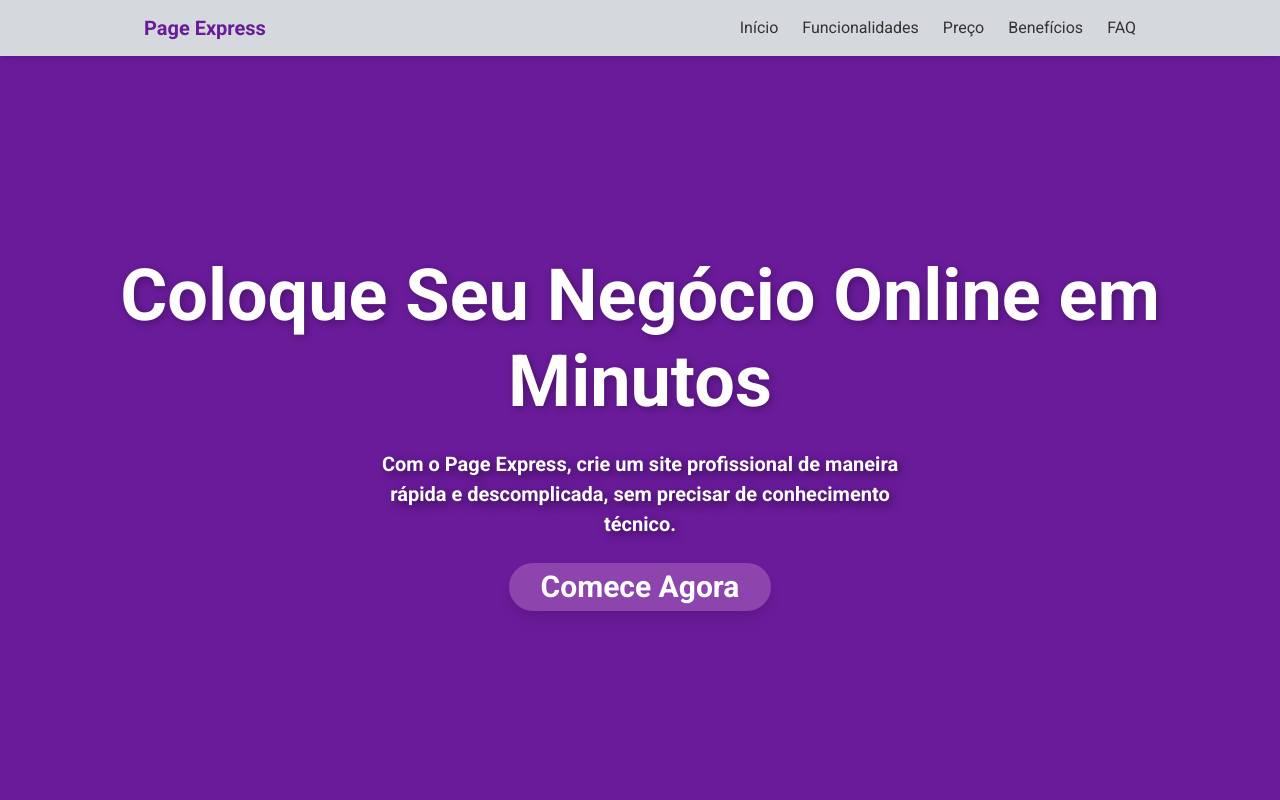
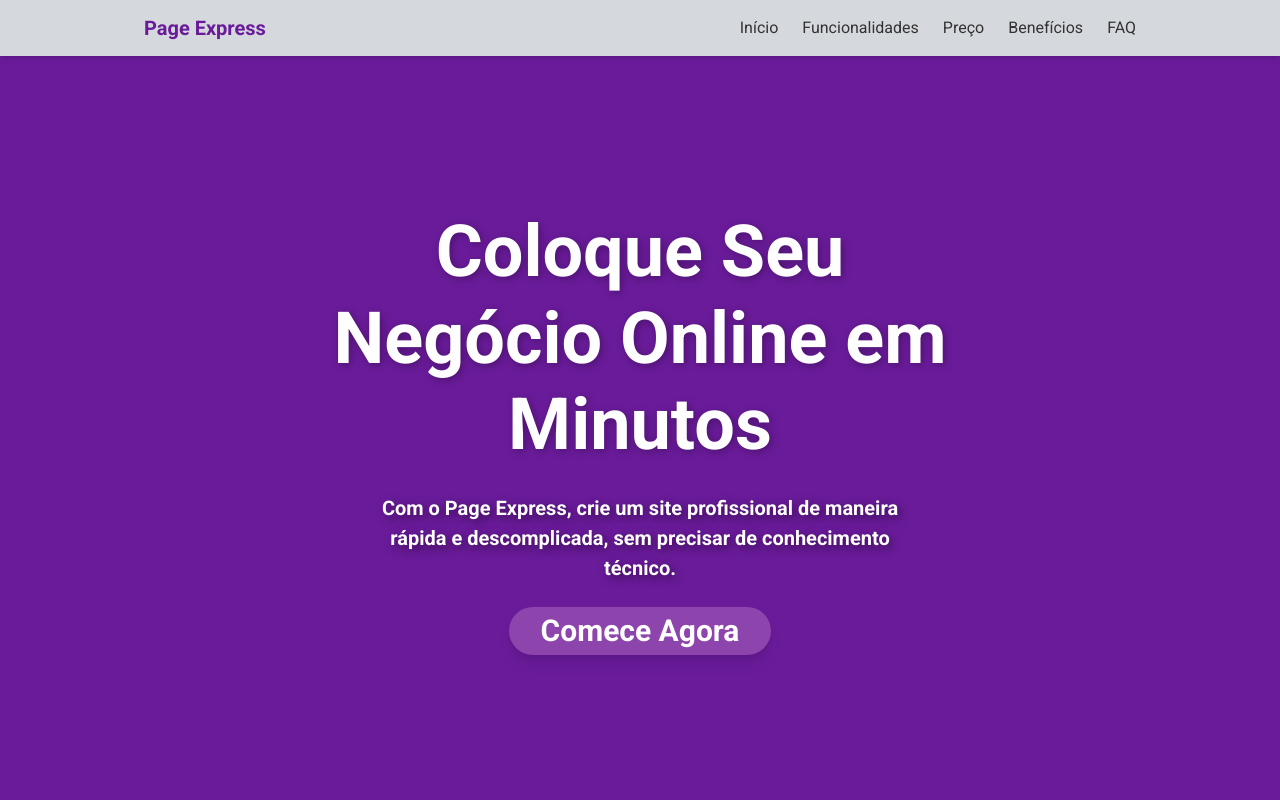
Before and after one commit to joaoantoniocoelho/landing-labs-ui, a Next.js app: page / in a window 1280 px wide. Shown: the top 800 px of the page. Built offline with nearby package versions, Linux system fonts and the light colour scheme.

Commit message:
fix home page texts width on mobile

```diff
--- a/pages/index.js
+++ b/pages/index.js
@@ -14,7 +14,6 @@
     AccordionButton,
     AccordionPanel,
     AccordionIcon,
-    useBreakpointValue
 } from '@chakra-ui/react';
 import { FaCogs, FaPaintBrush, FaRocket, FaCheckCircle } from 'react-icons/fa';
 import Head from 'next/head';
@@ -116,7 +115,12 @@
                 bg="brand.primary"
                 pt={16}
             >
-                <VStack spacing={6} textAlign="center" color="text.secondary">
+                <VStack
+                    spacing={6}
+                    textAlign="center"
+                    color="text.secondary"
+                    maxW={{ base: '90%', md: '70%', lg: '50%' }} // Ajuste de largura responsivo
+                >
                     <Heading
                         as="h1"
                         fontSize={{ base: '4xl', md: '6xl', lg: '7xl' }}
@@ -129,6 +133,7 @@
                         maxW="xl"
                         fontWeight="bold"
                         textShadow="3px 3px 10px rgba(0, 0, 0, 0.5)"
+                        px={{ base: 4, md: 0 }} // Padding lateral para mobile
                     >
                         Com o Page Express, crie um site profissional de maneira rápida e descomplicada, sem precisar de conhecimento técnico.
                     </Text>
@@ -221,7 +226,7 @@
                 <Heading as="h2" size="xl" mb={4} color="text.secondary">
                     Preço Acessível
                 </Heading>
-                <Text fontSize="2xl" mb={6} color="text.secondary">
+                <Text fontSize="2xl" mb={6} color="text.secondary" px={{ base: 4, md: 0 }}>
                     Apenas <strong>R$99</strong> para colocar seu negócio online.
                 </Text>
                 <Button
```
